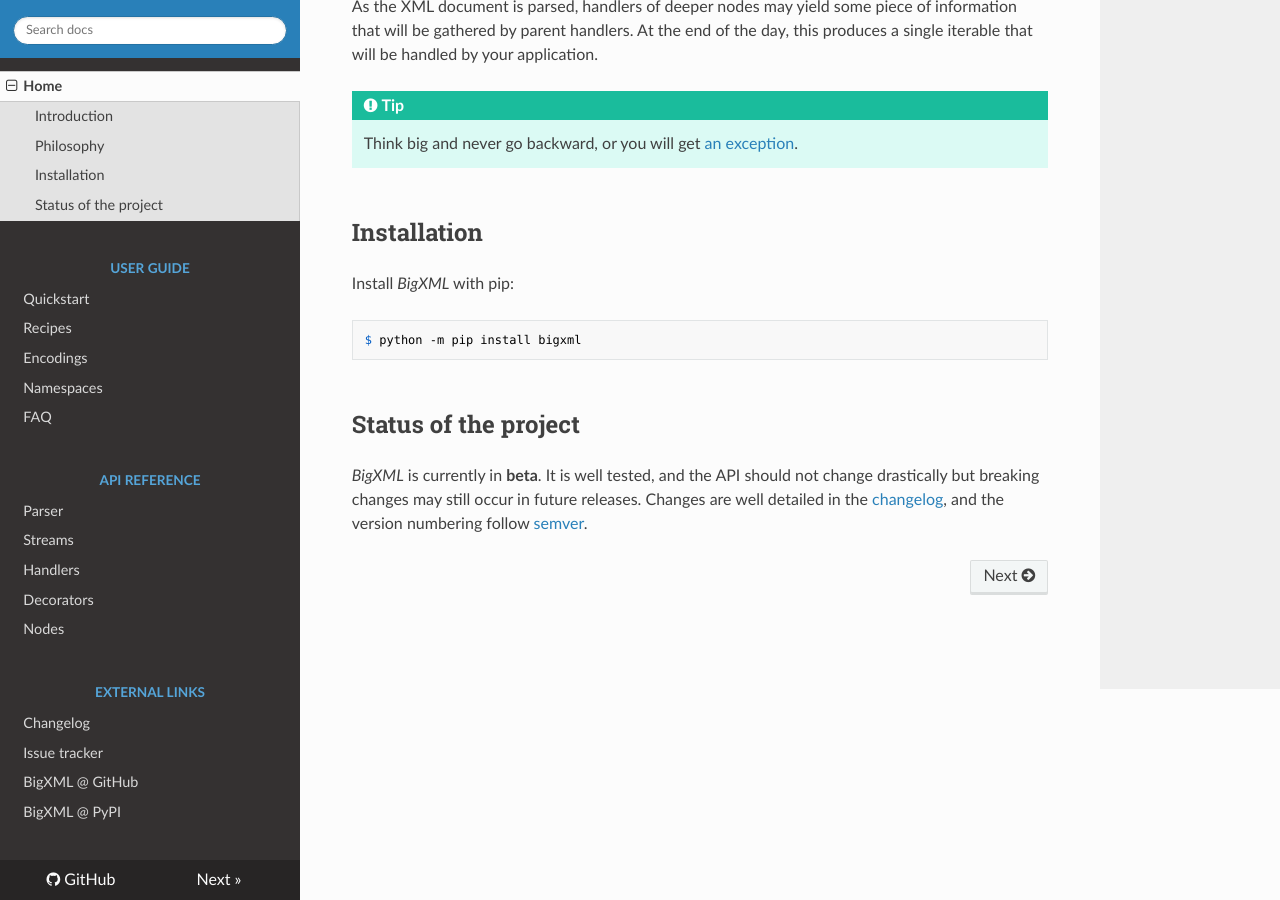
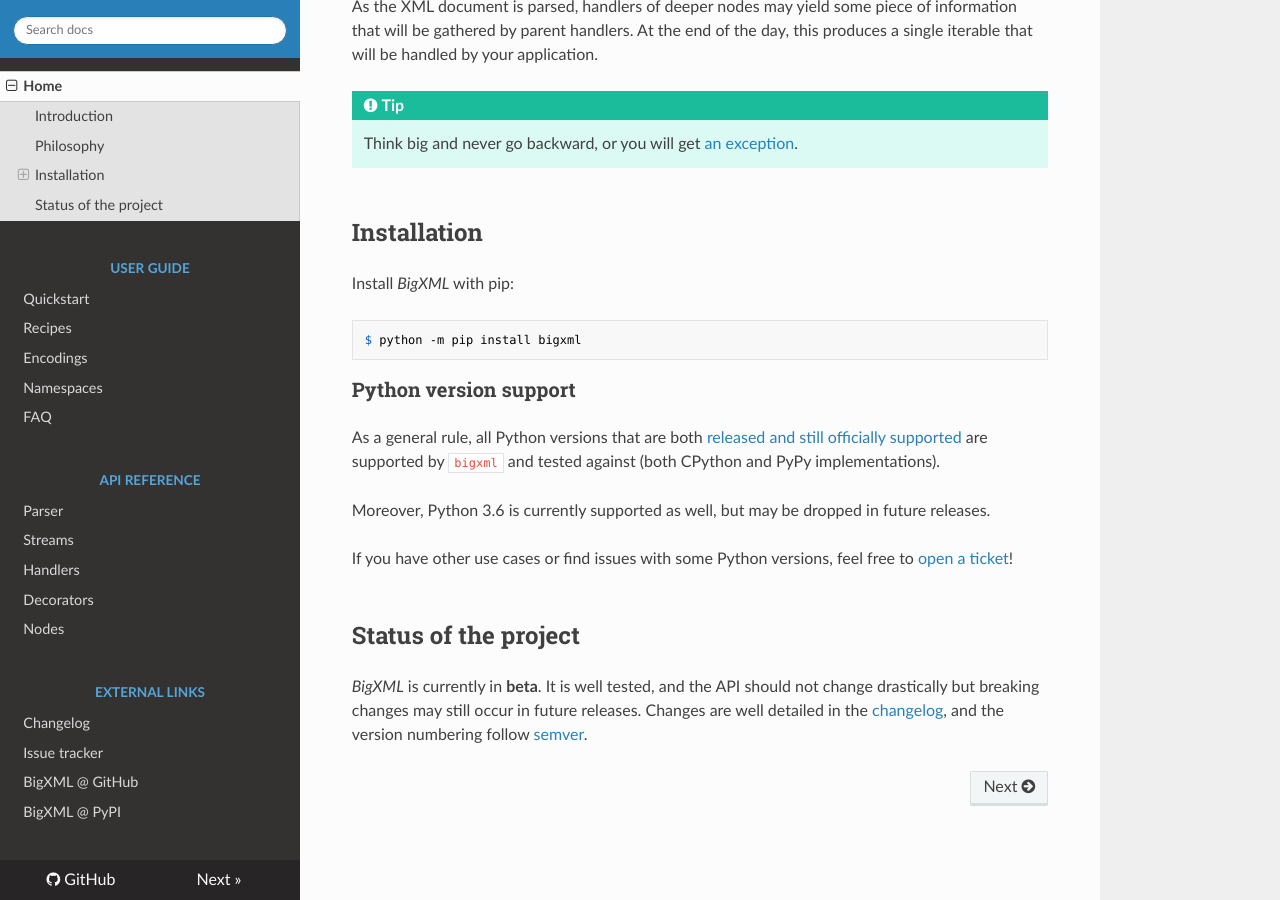
Before and after one commit to Rogdham/bigxml, an MkDocs documentation site: the page built from docs/src/index.md, in a window 1280 px wide and 900 px high, scrolled down 838 px. Built offline with MkDocs 1.6.1, drawn with Linux system fonts in a browser that asks for light colours; nearby versions of some CDN libraries.

Commit message:
docs: clarify supported Python versions

```diff
--- a/docs/src/index.md
+++ b/docs/src/index.md
@@ -48,6 +48,20 @@
     :::sh
     $ python -m pip install bigxml
 
+### Python version support
+
+As a general rule, all Python versions that are both [released and still officially
+supported][python-versions] are supported by `bigxml` and tested against (both CPython
+and PyPy implementations).
+
+Moreover, Python 3.6 is currently supported as well, but may be dropped in future
+releases.
+
+If you have other use cases or find issues with some Python versions, feel free to
+[open a ticket](https://github.com/Rogdham/bigxml/issues/new)!
+
+[python-versions]: https://devguide.python.org/#status-of-python-branches
+
 ## Status of the project
 
 _BigXML_ is currently in **beta**. It is well tested, and the API should not change
```
Also changed, not shown: CHANGELOG.md.
